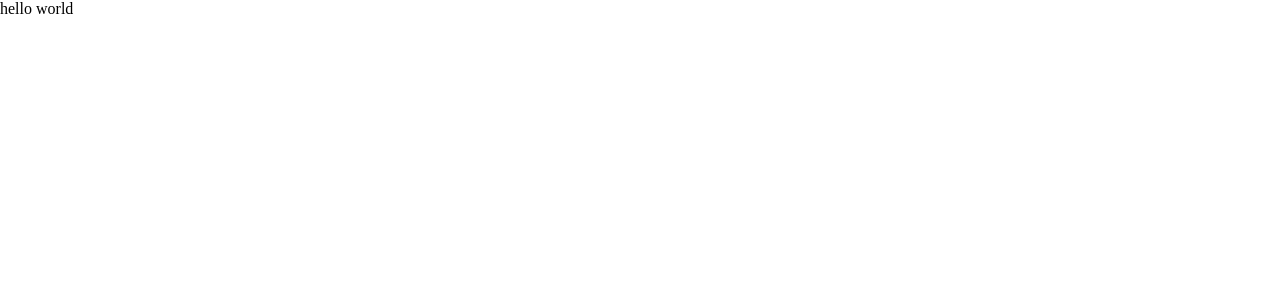
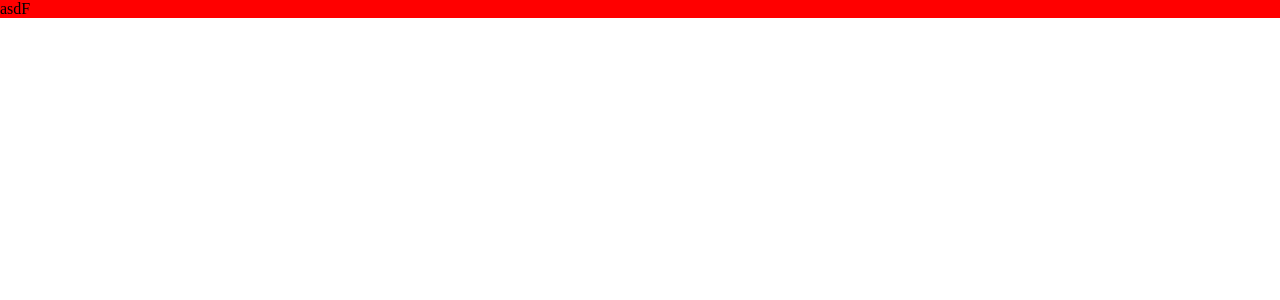
Before and after one commit to estebanix/ExchangeList, a React (Vite) app in the folder client/: page / in a window 1280 px wide. Shown: the top 300 px of the page. Built offline with nearby package versions, Linux system fonts and the light colour scheme.

Commit message:
HomePage routing

```diff
--- a/client/package.json
+++ b/client/package.json
@@ -11,7 +11,9 @@
   },
   "dependencies": {
     "react": "^18.2.0",
-    "react-dom": "^18.2.0"
+    "react-dom": "^18.2.0",
+    "react-router-dom": "^6.17.0",
+    "sass": "^1.69.4"
   },
   "devDependencies": {
     "@types/react": "^18.2.15",
--- /dev/null
+++ b/client/src/containers/HomePage/HomePage.module.scss
@@ -0,0 +1,4 @@
+.homePageContainer {
+    width: 100%;
+    background-color: red;
+}
--- /dev/null
+++ b/client/src/containers/HomePage/HomePage.tsx
@@ -0,0 +1,5 @@
+import styles from "./HomePage.module.scss";
+
+export const HomePage = () => {
+  return <div className={styles.homePageContainer}>asdF</div>;
+};
--- a/client/src/main.tsx
+++ b/client/src/main.tsx
@@ -1,10 +1,13 @@
-import React from 'react'
-import ReactDOM from 'react-dom/client'
-import App from './pages/_app.tsx'
-import "./styles/App.css"
+import React from "react";
+import ReactDOM from "react-dom/client";
+import App from "./pages/_app.tsx";
+import "./styles/App.css";
+import { BrowserRouter } from "react-router-dom";
 
-ReactDOM.createRoot(document.getElementById('root')!).render(
+ReactDOM.createRoot(document.getElementById("root")!).render(
   <React.StrictMode>
-    <App />
-  </React.StrictMode>,
-)
+    <BrowserRouter>
+      <App />
+    </BrowserRouter>
+  </React.StrictMode>
+);
--- a/client/src/pages/_app.tsx
+++ b/client/src/pages/_app.tsx
@@ -1,9 +1,12 @@
+import { HomePage } from "../containers/HomePage/HomePage";
+import { Routes, Route } from "react-router-dom";
+
 function App() {
   return (
-    <>
-      hello world
-    </>
-  )
+    <Routes>
+      <Route path="/" element={<HomePage />} />
+    </Routes>
+  );
 }
 
-export default App
+export default App;
```
Also changed, not shown: client/src/containers/HomePage/index.ts (added), 1 other file (tests, documents, lock files or other folders).
